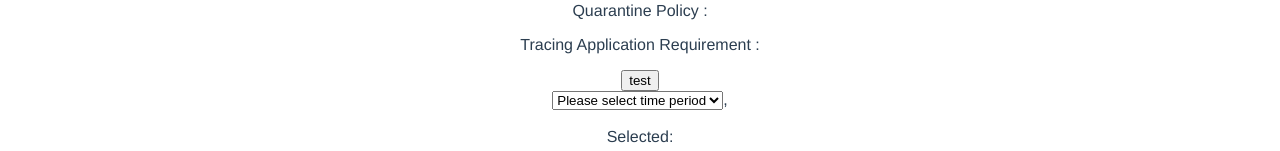
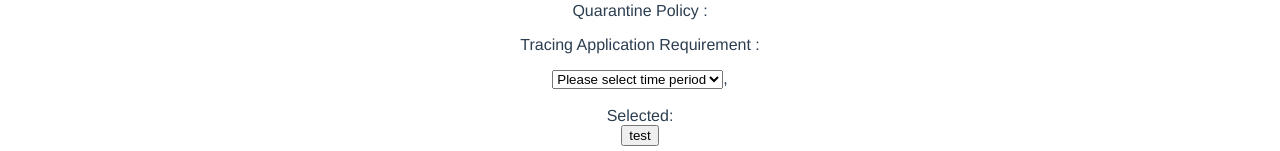
Before and after one commit to andylow-wl/CovidTravelTracker, a Vue app: page /home in a window 1280 px wide. Shown: the part 649-800 px from the top of the page. Built offline with nearby package versions, Linux system fonts and the light colour scheme; no server answers; the database is empty; what vue-chartkick would draw is missing.

Commit message:
moved charts from Home to EnterDestination so that it can take in destination as prop

```diff
--- a/src/components/AddDataFS.vue
+++ b/src/components/AddDataFS.vue
@@ -1,21 +1,19 @@
 <template>
     <button @click="fetchCovidCase()">test</button>
-    <div>{{CN.data}}</div>
 </template>
 <script>
 import axios from 'axios'
 import firebaseApp from '../firebase.js';
-import {getFirestore} from "firebase/firestore";
-import {doc, setDoc} from "firebase/firestore";
+import { getFirestore } from "firebase/firestore";
+import { doc, setDoc } from "firebase/firestore";
 const db = getFirestore(firebaseApp);
-
-
 export default {
     name : 'AddDataFS',
     components : {},
     data() {
         return  {
             AU : '',
+            AU_nc : {},
             CN : '',
             ID : '',
             JP : '',
@@ -28,25 +26,53 @@ export default {
         async  fetchCovidCase() {
             console.log("Working")
             var enddateObj = new Date()
-            var startdateObj = new Date(new Date().setDate(enddateObj.getDate()-30));
+            enddateObj.setHours(8,0,0,0)
+            var startdateObj = new Date(new Date().setDate(enddateObj.getDate()-30))
+            startdateObj.setHours(8,0,0,0)
             var enddate = enddateObj.toISOString();
             var startdate = startdateObj.toISOString();
-            enddate = enddate.substring(0, enddate.indexOf('T')+1);
-            startdate = startdate.substring(0, startdate.indexOf('T')+1);
-            enddate += "00:00:00Z"
-            startdate += "00:00:00Z"
             console.log(startdate, enddate)
             await axios.get('https://api.covid19api.com/total/country/' + 'AU' + '/status/confirmed?from=' + startdate + '&to=' + enddate).then(response => (this.AU = response))
+            this.AU.data.forEach(data => setDoc(doc(db, "Australia", data["Date"]), {
+                Country: "Australia", date: data["Date"], Cases: data["Cases"]
+            }))
+            // const start = startdateObj;
+            // const end = enddateObj;
+            // let loop = new Date(start);
+            // while (loop <= end) {
+            //     console.log(loop.toISOString())
+            //     var loopISO = loop.toISOString()
+            //     this.AU_nc[loopISO] = 0
+            //     let newDate = loop.setDate(loop.getDate() + 1);
+            //     loop = new Date(newDate);
+            // }
+            // this.AU_nc[startdate] = this.AU.data[1]['Cases'] - this.AU.data[0]['Cases']
+            // this.AU_nc[enddate] = this.AU.data[30]['Cases'] - this.AU.data[29]['Cases']
+            // console.log(this.AU_nc)
             await axios.get('https://api.covid19api.com/total/country/' + 'CN' + '/status/confirmed?from=' + startdate + '&to=' + enddate).then(response => (this.CN = response))
             this.CN.data.forEach(data => setDoc(doc(db, "China", data["Date"]), {
                 Country: "China", date: data["Date"], Cases: data["Cases"]
             }))
             await axios.get('https://api.covid19api.com/total/country/' + 'ID' + '/status/confirmed?from=' + startdate + '&to=' + enddate).then(response => (this.ID = response))
+            this.ID.data.forEach(data => setDoc(doc(db, "Indonesia", data["Date"]), {
+                Country: "Indonesia", date: data["Date"], Cases: data["Cases"]
+            }))
             await axios.get('https://api.covid19api.com/total/country/' + 'JP' + '/status/confirmed?from=' + startdate + '&to=' + enddate).then(response => (this.JP = response))
+            this.JP.data.forEach(data => setDoc(doc(db, "Japan", data["Date"]), {
+                Country: "Japan", date: data["Date"], Cases: data["Cases"]
+            }))
             await axios.get('https://api.covid19api.com/total/country/' + 'KR' + '/status/confirmed?from=' + startdate + '&to=' + enddate).then(response => (this.KR = response))
+            this.KR.data.forEach(data => setDoc(doc(db, "South Korea", data["Date"]), {
+                Country: "South Korea", date: data["Date"], Cases: data["Cases"]
+            }))
             await axios.get('https://api.covid19api.com/total/country/' + 'MY' + '/status/confirmed?from=' + startdate + '&to=' + enddate).then(response => (this.MY = response))
+            this.MY.data.forEach(data => setDoc(doc(db, "Malaysia", data["Date"]), {
+                Country: "Malaysia", date: data["Date"], Cases: data["Cases"]
+            }))
             await axios.get('https://api.covid19api.com/total/country/' + 'US' + '/status/confirmed?from=' + startdate + '&to=' + enddate).then(response => (this.US = response))
-
+            this.US.data.forEach(data => setDoc(doc(db, "USA", data["Date"]), {
+                Country: "USA", date: data["Date"], Cases: data["Cases"]
+            }))
         }
     },
     mounted() {
--- a/src/components/Charts.vue
+++ b/src/components/Charts.vue
@@ -1,5 +1,6 @@
 <template>
     <div>
+        <p>{{country}}</p>
     <select v-model="selected">
     <option value="">Please select time period</option>
     <option>Last 30 Days</option>
@@ -31,9 +32,9 @@ const db = getFirestore(firebaseApp);
 export default {
 
     name:'Charts',
-    //props: {
-       // countryProp: String
-    //},
+    props: {
+       countryProp: String
+    },
     data(){
         return{
             chartdata: {},
@@ -47,18 +48,28 @@ export default {
 
     mounted(){
         const self = this
-        display();
 
-        async function display(){
+        console.log("country:"  + self.country)
+
+
+},
+    watch: {
+
+        countryProp: async function(x) {
+            const self = this
+            console.log("prop changed:" + x)
+            this.country = x
             let obj = new Object();
-            //change "China" to self.country
-            let z = await getDocs(collection(db, "China"));
+            //change "Australia" to self.country
+            let z = await getDocs(collection(db, x));
             z.forEach((d) => obj[d.data().date] = d.data().Cases);
             let date = []
             let cases = []
             let casesDaily = []
             z.forEach((d) => date.push(d.data().date))
             z.forEach((d) => cases.push(d.data().Cases))
+            console.log("cases")
+            console.log(cases)
             for (let i = 1; i < cases.length; i++) {
                 casesDaily[i] = cases[i] - cases[i - 1]
             }
@@ -79,10 +90,8 @@ export default {
             self.weekData = weekData
             self.twoWeekData = twoWeekData
 
-            console.log(cases)
-            console.log(casesDaily)
+        }
     }
-},
 
 
 }
--- a/src/components/EnterDestination.vue
+++ b/src/components/EnterDestination.vue
@@ -20,6 +20,7 @@
         <p> Mask Policy : {{this.mask}} </p>
         <p> Quarantine Policy : {{this.quarantine}} </p>
         <p> Tracing Application Requirement :{{this.tracing}} </p>
+        <Charts :countryProp = "destCountry"/>
     </div>
 
 </template>
@@ -27,11 +28,13 @@
 <script>
     console.log("In EnterDestination")
     import SearchAutocomplete from '@/components/SearchAutocomplete.vue'
+    import Charts from '@/components/Charts.vue'
     export default {
         name: 'EnterDestination',
 
         components: {
             SearchAutocomplete,
+            Charts
         },
         data() {
             return {
--- a/src/views/Home.vue
+++ b/src/views/Home.vue
@@ -2,14 +2,14 @@
   <NavBar/>
   <EnterDestination/>
   <AddDataFS/>
-  <Charts/>
+
 </template>
 
 <script>
 import NavBar from '@/components/NavBar.vue'
 import EnterDestination from '@/components/EnterDestination.vue'
 import AddDataFS from '@/components/AddDataFS.vue'
-import Charts from '@/components/Charts.vue'
+
 
 export default {
     name: 'App',
@@ -17,7 +17,7 @@ export default {
         NavBar,
         EnterDestination,
         AddDataFS,
-        Charts,
+
     },
 }
 </script>
```
